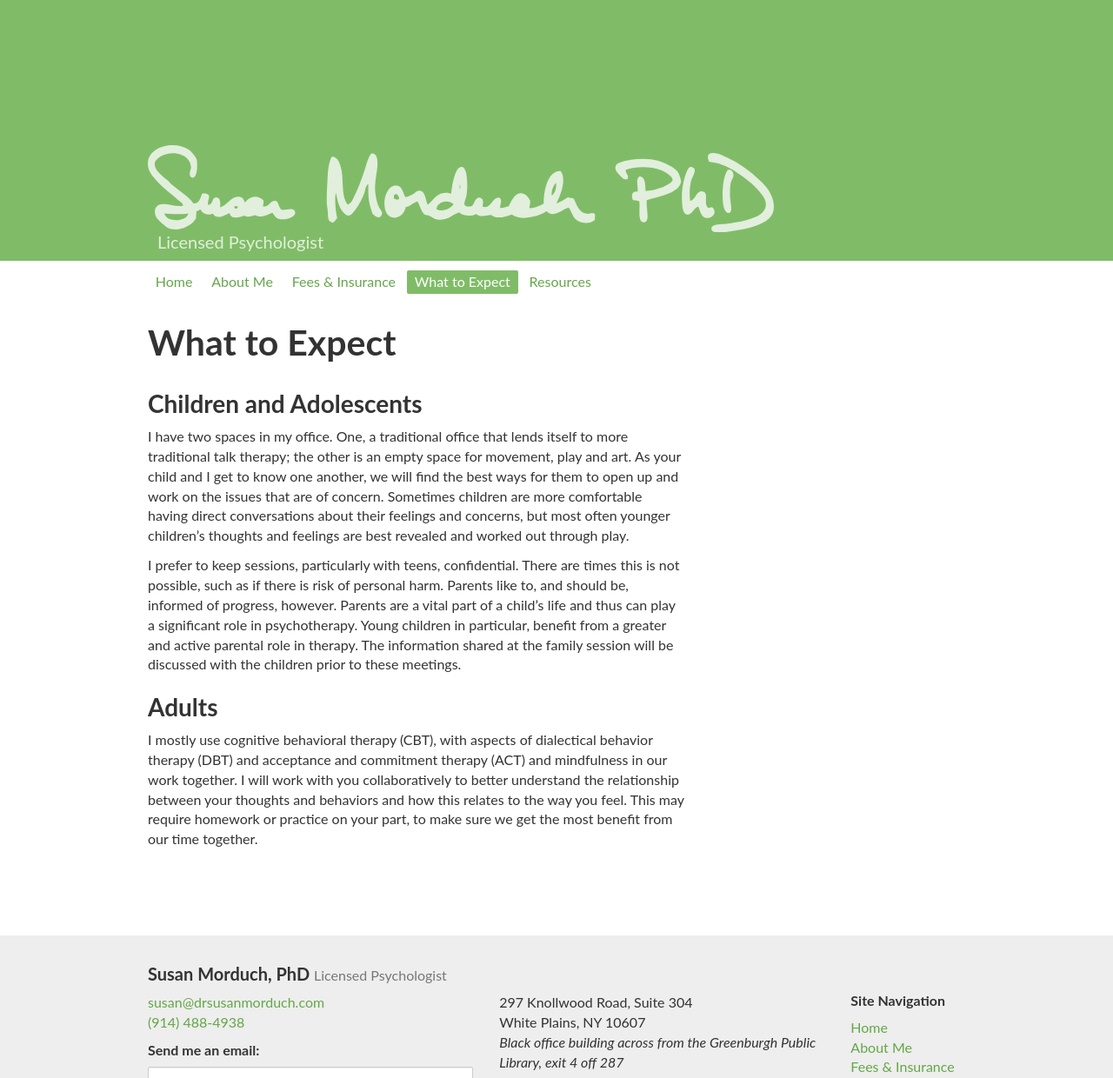
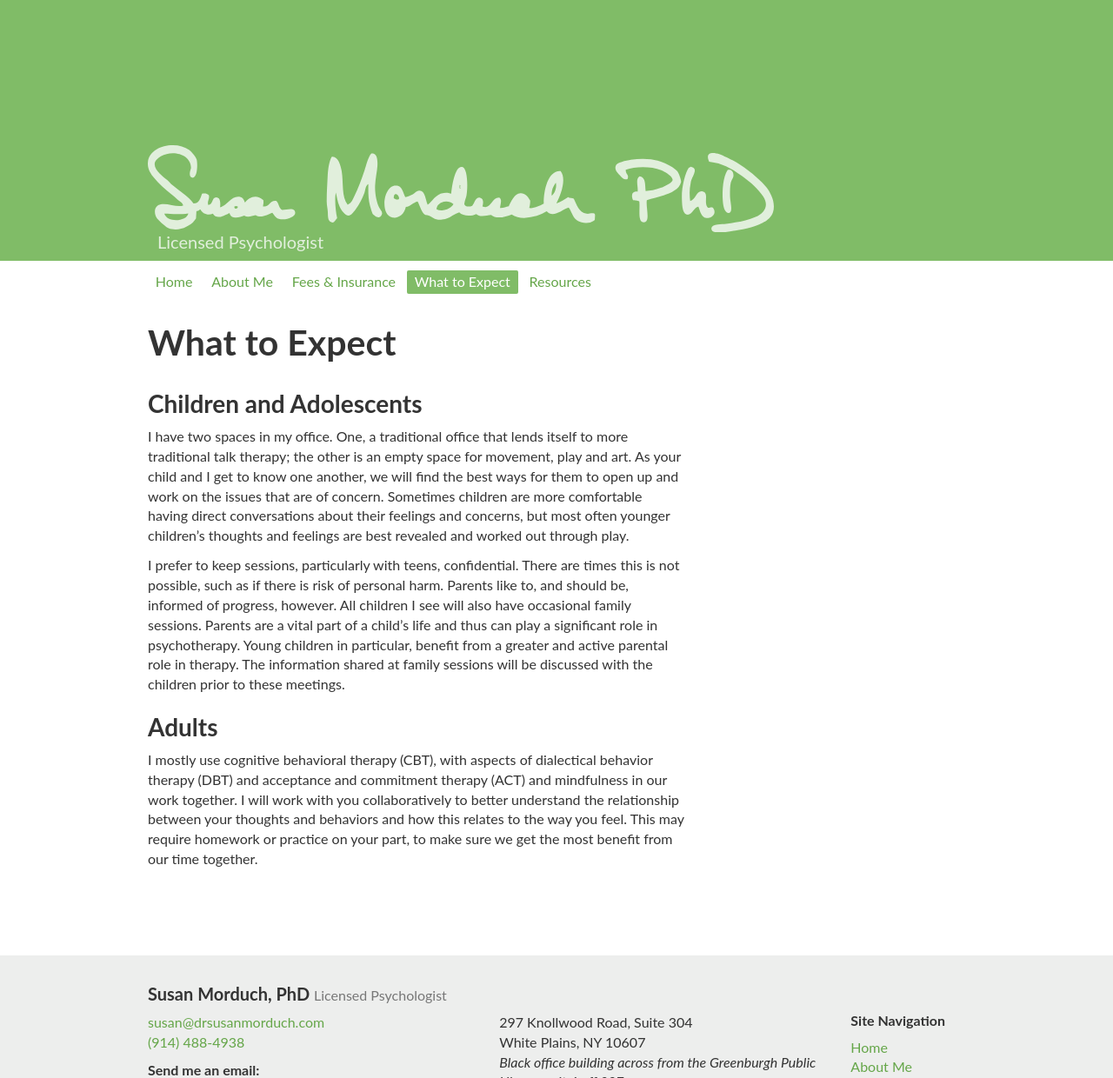
Before and after one commit to nmorduch/susan, a Jekyll site: the page built from _posts/0000-01-08-what-to-expect.md, in a window 1280 px wide, cut to the strip 0-1240 px from the top of the page. Shown: the whole strip at 87% size. Built offline with Jekyll 4.4.1, drawn with Linux system fonts in a browser that asks for light colours; Markdown is read by kramdown in place of the engine named in the settings.

Commit message:
Updated 0000-01-08-what-to-expect.md

```diff
--- a/_posts/0000-01-08-what-to-expect.md
+++ b/_posts/0000-01-08-what-to-expect.md
@@ -1,13 +1,14 @@
 ---
 layout: default
 title: What to Expect
+published: true
 ---
 
 ### Children and Adolescents
 
 I have two spaces in my office.  One, a traditional office that lends itself to more traditional talk therapy; the other is an empty space for movement, play and art.  As your child and I get to know one another, we will find the best ways for them to open up and work on the issues that are of concern.  Sometimes children are more comfortable having direct conversations about their feelings and concerns, but most often younger children’s thoughts and feelings are best revealed and worked out through play.
 
-I prefer to keep sessions, particularly with teens, confidential. There are times this is not possible, such as if there is risk of personal harm. Parents like to, and should be, informed of progress, however. Parents are a vital part of a child’s life and thus can play a significant role in psychotherapy.  Young children in particular, benefit from a greater and active parental role in therapy. The information shared at the family session will be discussed with the children prior to these meetings.
+I prefer to keep sessions, particularly with teens, confidential. There are times this is not possible, such as if there is risk of personal harm. Parents like to, and should be, informed of progress, however. All children I see will also have occasional family sessions. Parents are a vital part of a child’s life and thus can play a significant role in psychotherapy. Young children in particular, benefit from a greater and active parental role in therapy. The information shared at family sessions will be discussed with the children prior to these meetings.
 
 ### Adults
 
```
